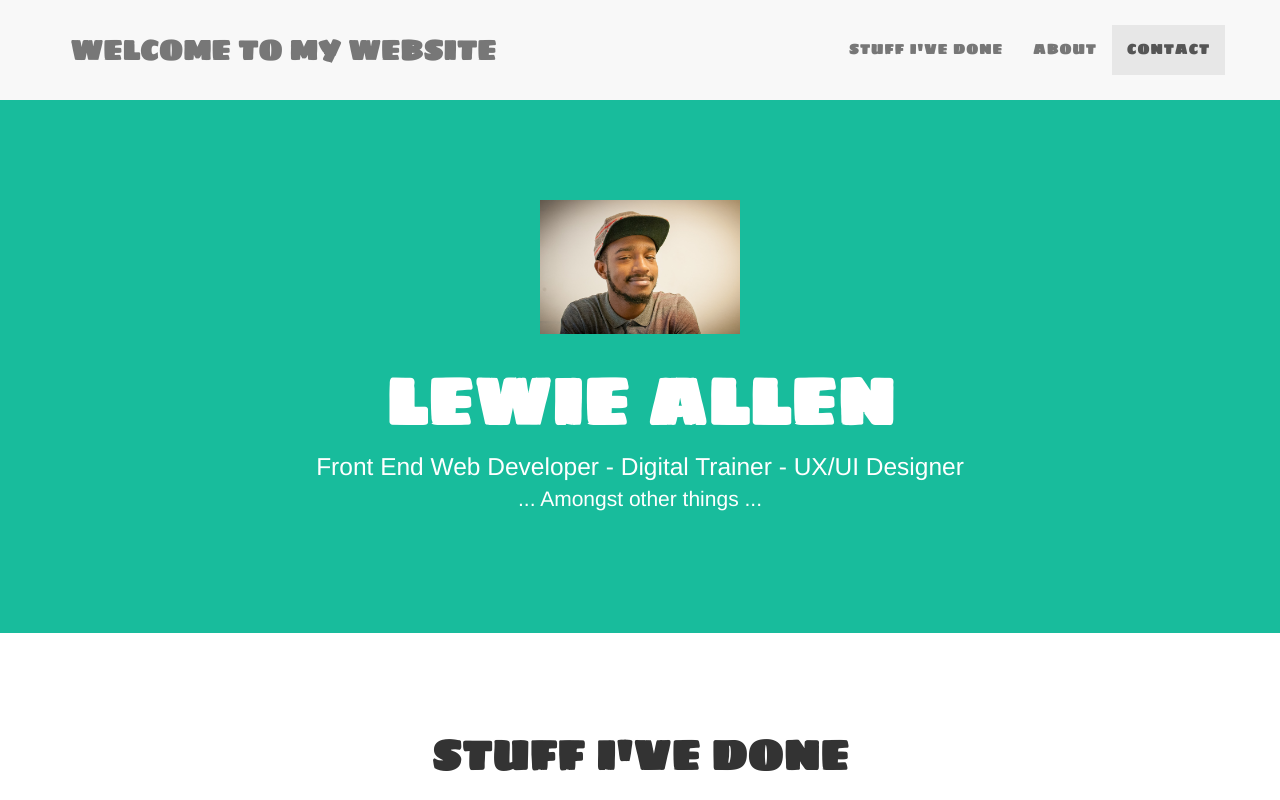
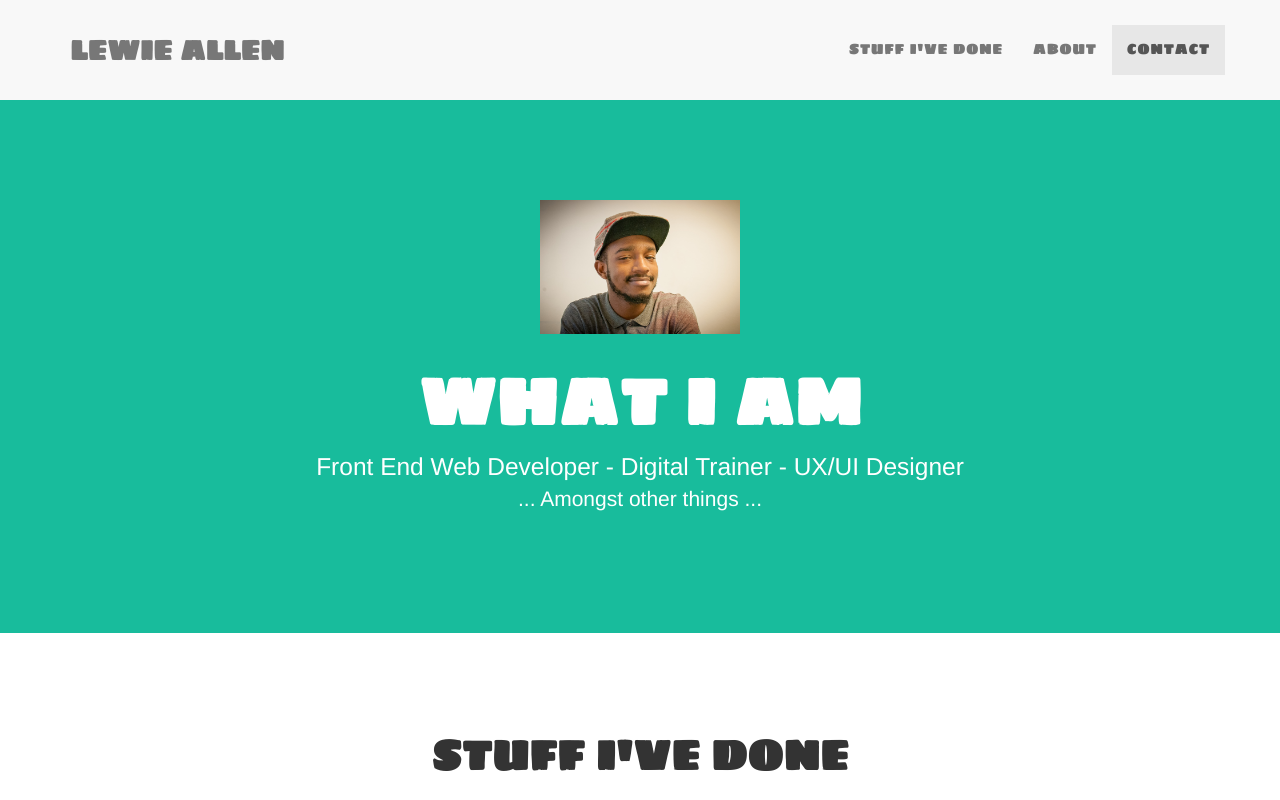
Before and after one commit to lewieallen/258, a plain HTML site: page index.html in a window 1280 px wide. Shown: the top 800 px of the page. Drawn offline with nearby package versions, Linux system fonts and the light colour scheme.

Commit message:
intro change

```diff
--- a/index.html
+++ b/index.html
@@ -23,7 +23,7 @@
                     <span class="icon-bar"></span>
                     <span class="icon-bar"></span>
                 </button>
-                <a class="navbar-brand" href="#page-top">Welcome to my website</a>
+                <a class="navbar-brand" href="#page-top">Lewie Allen</a>
             </div>
 
             <!-- Collect the nav links, forms, and other content for toggling -->
@@ -55,7 +55,7 @@
                 <div class="col-lg-12">
                     <img class="img-responsive" src="img/free-lewie.jpg" alt="Lewie Allen" width="200px">
                     <div class="intro-text">
-                        <span class="name">Lewie Allen</span>
+                        <span class="name">What I Am</span>
 
                         <span class="skills">Front End Web Developer - Digital Trainer - UX/UI Designer</span>
                         <p class="lead">... Amongst other things ... </p>
```
